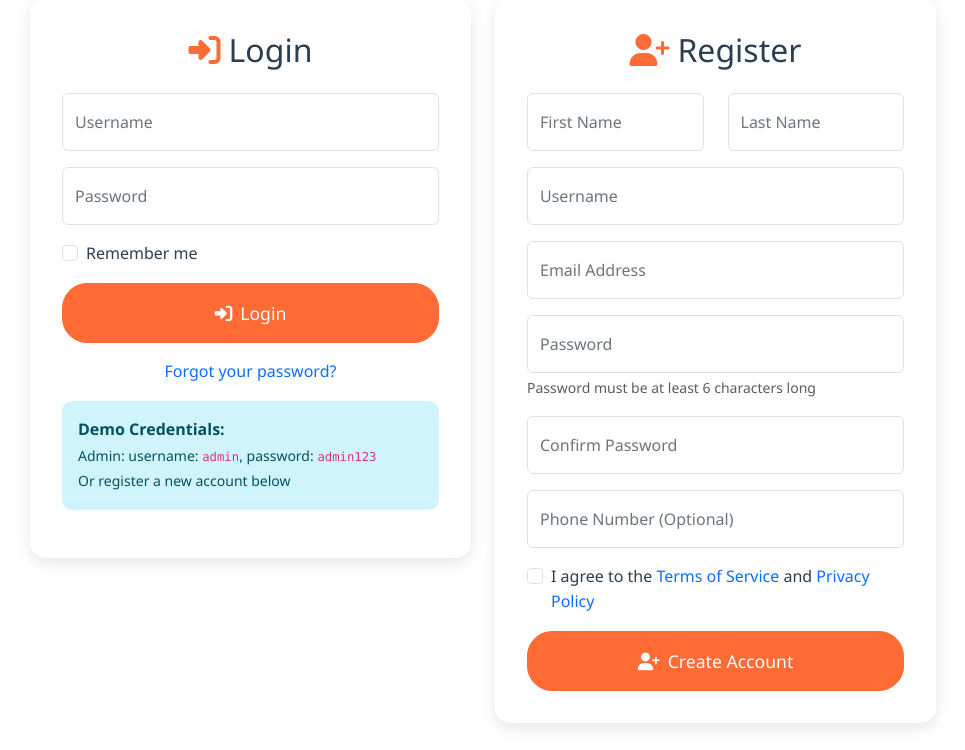
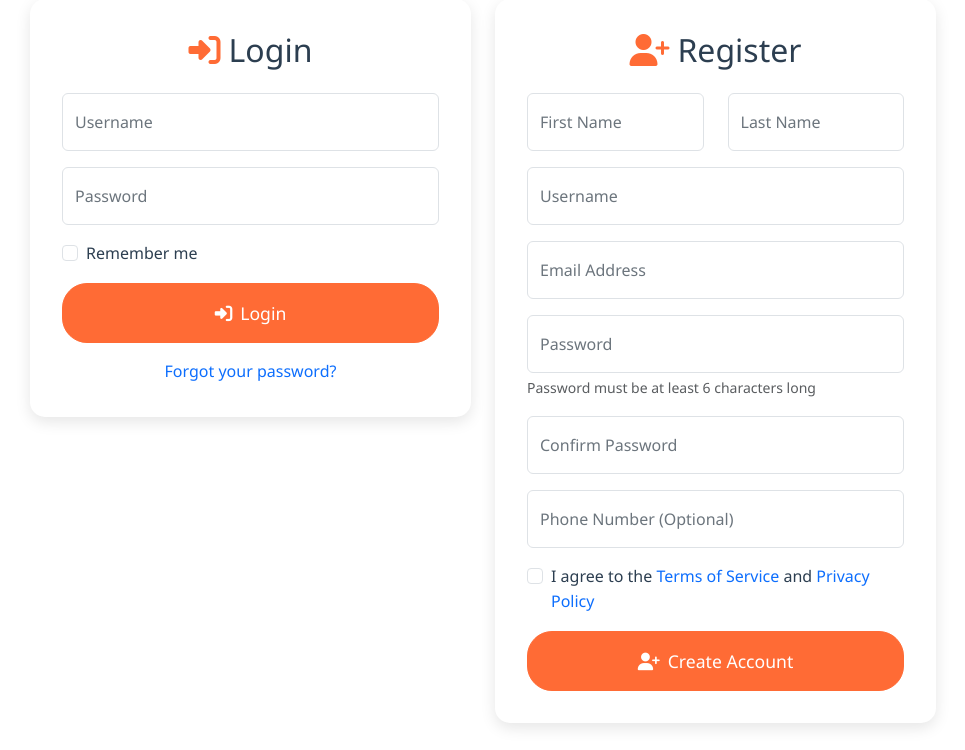
Before and after one commit to AnshulChouhan1/Food-Delivery-Web-Application, a Flask app: page /login in a window 1280 px wide. Shown: the part 217-967 px from the top of the page, without its empty margins (157-1122 px from the left). Run offline with Flask 3, Linux system fonts and the light colour scheme.

Commit message:
final push

```diff
--- a/templates/login.html
+++ b/templates/login.html
@@ -42,13 +42,13 @@
                         </div>
 
                         <!-- Demo Credentials -->
-                        <div class="alert alert-info mt-3">
+                        <!-- <div class="alert alert-info mt-3">
                             <strong>Demo Credentials:</strong><br>
                             <small>
                                 Admin: username: <code>admin</code>, password: <code>admin123</code><br>
                                 Or register a new account below
                             </small>
-                        </div>
+                        </div> -->
                     </div>
                 </div>
 
```
Also changed, not shown: src/database/app.db.
